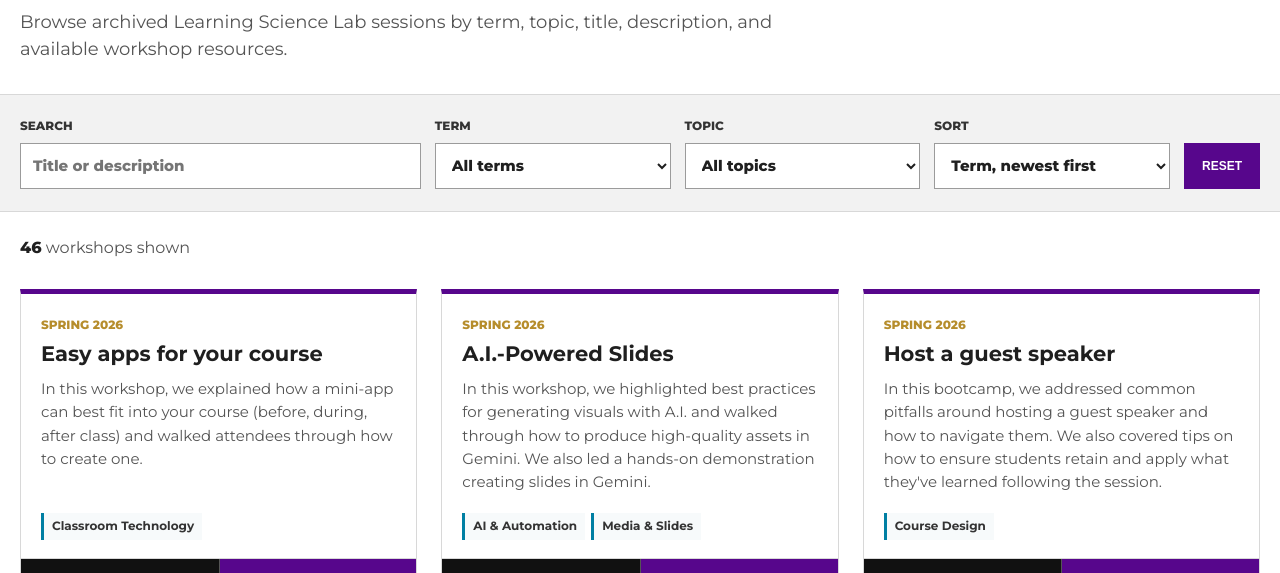
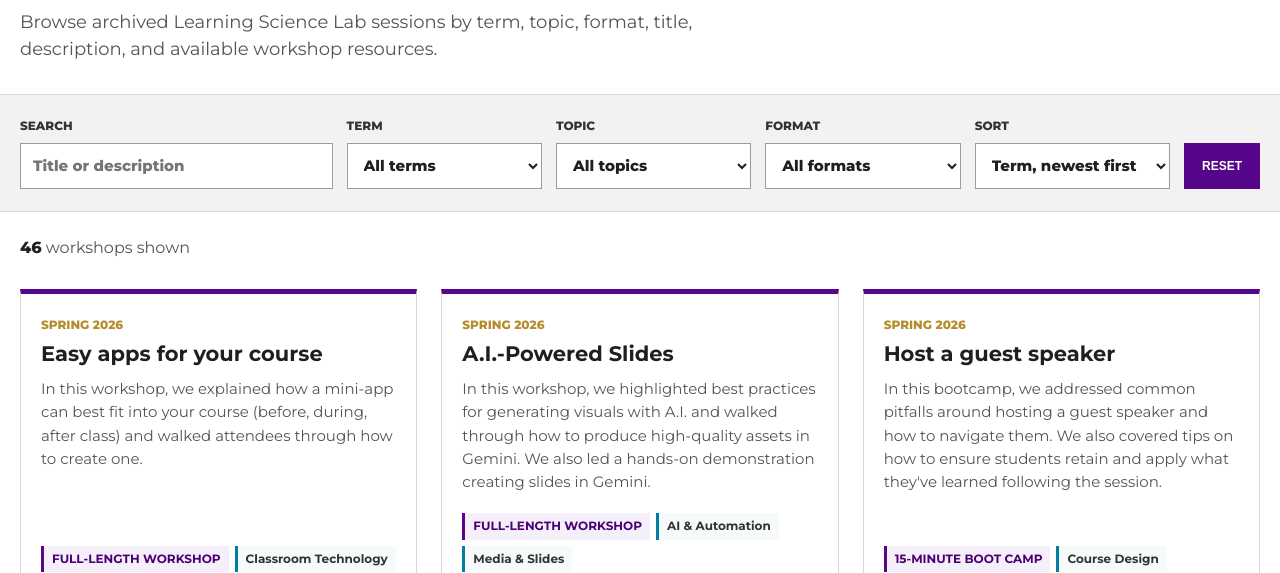
Before and after one commit to HughMackey-LSL/lsl-previous-workshops, a plain HTML site: page index.html in a window 1280 px wide. Shown: the part 379-952 px from the top of the page. Drawn offline with Linux system fonts and the light colour scheme.

Commit message:
Add format filter to workshop search and update layout

```diff
--- a/index.html
+++ b/index.html
@@ -171,7 +171,7 @@
       margin: 0 auto;
       padding-inline: 20px;
       display: grid;
-      grid-template-columns: minmax(240px, 1.7fr) repeat(3, minmax(160px, 1fr)) auto;
+      grid-template-columns: minmax(240px, 1.6fr) repeat(4, minmax(150px, 1fr)) auto;
       gap: 14px;
       align-items: end;
     }
@@ -312,6 +312,13 @@
       padding: 4px 8px;
       font-size: 12px;
       font-weight: 700;
+    }
+
+    .format-tag {
+      border-left-color: var(--nyu-violet);
+      background: #f5eff9;
+      color: var(--stern-violet);
+      text-transform: uppercase;
     }
 
     .actions {
@@ -481,7 +488,7 @@
     <section class="wrap page-head" aria-labelledby="page-title">
       <div>
         <h1 id="page-title">Previous Workshops</h1>
-        <p class="dek">Browse archived Learning Science Lab sessions by term, topic, title, description, and available workshop resources.</p>
+        <p class="dek">Browse archived Learning Science Lab sessions by term, topic, format, title, description, and available workshop resources.</p>
       </div>
     </section>
 
@@ -521,6 +528,14 @@
 <option value="Google Workspace">Google Workspace</option>
 <option value="Media &amp; Slides">Media &amp; Slides</option>
 <option value="Student Engagement">Student Engagement</option>
+          </select>
+        </label>
+        <label>
+          Format
+          <select id="format">
+            <option value="">All formats</option>
+            <option value="full">Full-length workshops</option>
+            <option value="bootcamp">15-minute boot camps</option>
           </select>
         </label>
         <label>
@@ -1128,11 +1143,23 @@
     logoTest.onload = () => document.getElementById('brandLogoSlot').classList.add('has-logo');
     logoTest.src = 'stern-logo.png';
 
-    const workshops = JSON.parse(document.getElementById('workshop-data').textContent);
+    const formatLabels = {
+      full: 'Full-length Workshop',
+      bootcamp: '15-minute Boot Camp'
+    };
+    const workshops = JSON.parse(document.getElementById('workshop-data').textContent)
+      .map(workshop => {
+        const formatSource = `${workshop.title} ${workshop.description} ${workshop.recording}`;
+        return {
+          ...workshop,
+          format: /\bboot\s*camp\b|\bbootcamp\b/i.test(formatSource) ? 'bootcamp' : 'full'
+        };
+      });
     const controls = {
       search: document.getElementById('search'),
       term: document.getElementById('term'),
       topic: document.getElementById('topic'),
+      format: document.getElementById('format'),
       sort: document.getElementById('sort'),
       reset: document.getElementById('reset')
     };
@@ -1159,7 +1186,7 @@
 
     function matchesSearch(workshop, query) {
       if (!query) return true;
-      const haystack = `${workshop.title} ${workshop.description} ${workshop.term} ${workshop.categories.join(' ')}`.toLowerCase();
+      const haystack = `${workshop.title} ${workshop.description} ${workshop.term} ${workshop.categories.join(' ')} ${formatLabels[workshop.format]}`.toLowerCase();
       return haystack.includes(query);
     }
 
@@ -1178,16 +1205,19 @@
       });
     }
 
-    function renderFilters(query, term, topic) {
+    function renderFilters(query, term, topic, format) {
       const filters = [];
       if (query) filters.push(`Search: ${query}`);
       if (term) filters.push(term);
       if (topic) filters.push(topic);
+      if (format) filters.push(formatLabels[format]);
       activeFilters.innerHTML = filters.map(filter => `<span class="topic-pill">${escapeHTML(filter)}</span>`).join('');
     }
 
     function workshopCard(workshop) {
-      const tags = workshop.categories.map(category => `<span class="tag">${escapeHTML(category)}</span>`).join('');
+      const formatTag = `<span class="tag format-tag">${escapeHTML(formatLabels[workshop.format])}</span>`;
+      const subjectTags = workshop.categories.map(category => `<span class="tag">${escapeHTML(category)}</span>`).join('');
+      const tags = `${formatTag}${subjectTags}`;
       const recording = workshop.recording
         ? `<a href="${escapeHTML(workshop.recording)}">Recording</a>`
         : '';
@@ -1211,27 +1241,31 @@
       const query = controls.search.value.trim().toLowerCase();
       const term = controls.term.value;
       const topic = controls.topic.value;
+      const format = controls.format.value;
       const filtered = workshops.filter(workshop =>
         matchesSearch(workshop, query) &&
         (!term || workshop.term === term) &&
-        (!topic || workshop.categories.includes(topic))
+        (!topic || workshop.categories.includes(topic)) &&
+        (!format || workshop.format === format)
       );
 
       const visible = sorted(filtered);
       results.innerHTML = visible.map(workshopCard).join('');
       count.textContent = visible.length;
       empty.style.display = visible.length ? 'none' : 'block';
-      renderFilters(query, term, topic);
+      renderFilters(query, term, topic, format);
     }
 
     controls.search.addEventListener('input', update);
     controls.term.addEventListener('change', update);
     controls.topic.addEventListener('change', update);
+    controls.format.addEventListener('change', update);
     controls.sort.addEventListener('change', update);
     controls.reset.addEventListener('click', () => {
       controls.search.value = '';
       controls.term.value = '';
       controls.topic.value = '';
+      controls.format.value = '';
       controls.sort.value = 'term-desc';
       update();
       controls.search.focus();
```
